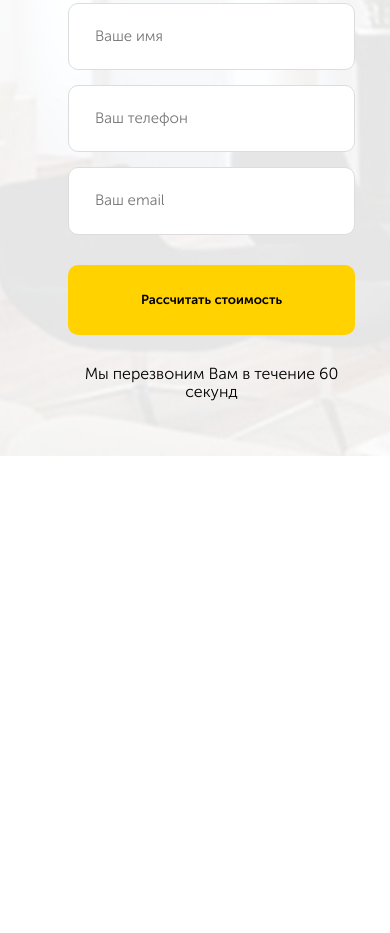
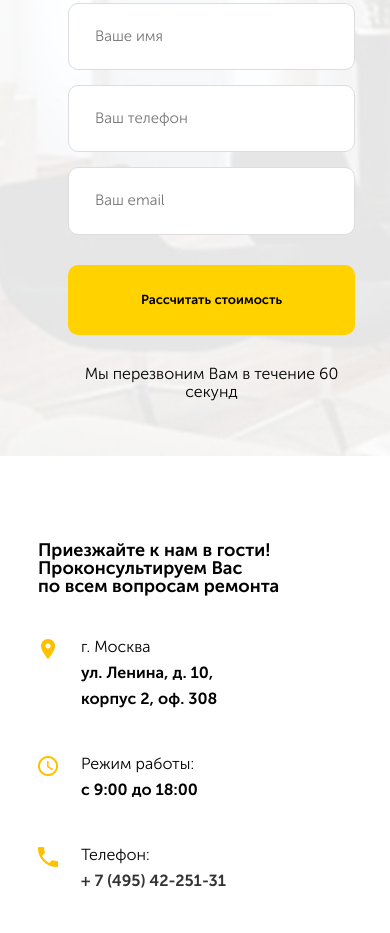
Before and after one commit to ekatebenkova/repair, a plain HTML site: page index.html in a window 390 px wide. Shown: the part 6492-7425 px from the top of the page. Before the commit the page ends 6948 px from the top, so only its background shows below. Drawn offline with nearby package versions, Linux system fonts and the light colour scheme.

Commit message:
утсановка счетчика яндекс-метрики

```diff
--- a/index.html
+++ b/index.html
@@ -9,6 +9,9 @@
   <link rel="stylesheet" href="css/slick.css">
   <link rel="stylesheet" href="css/animate.css">
   <link rel="stylesheet" href="css/style.css">
+  <!-- Yandex.Metrika counter -->
+  <script type="text/javascript" > (function(m,e,t,r,i,k,a){m[i]=m[i]||function(){(m[i].a=m[i].a||[]).push(arguments)}; m[i].l=1*new Date();k=e.createElement(t),a=e.getElementsByTagName(t)[0],k.async=1,k.src=r,a.parentNode.insertBefore(k,a)}) (window, document, "script", "https://cdn.jsdelivr.net/npm/yandex-metrica-watch/tag.js", "ym"); ym(53983219, "init", { clickmap:true, trackLinks:true, accurateTrackBounce:true, webvisor:true, trackHash:true }); </script> <noscript><div><img src="https://mc.yandex.ru/watch/53983219" style="position:absolute; left:-9999px;" alt="" /></div></noscript>
+  <!-- /Yandex.Metrika counter -->
 </head>
 <body>
   <nav class="navbar">
@@ -321,6 +324,51 @@
 
 </main>
 
+<footer class="footer">
+  <div class="map" id="map">
+    <script type="text/javascript" charset="utf-8" async src="https://api-maps.yandex.ru/services/constructor/1.0/js/?um=constructor%3Aa109d7baf604933b6f41e31b410923f4ed92443c36fc6f4942e9cd45f7143a7f&amp;width=100%25&amp;height=640&amp;lang=ru_RU&amp;scroll=false"></script>
+  </div>
+  <div class="container">
+    <div class="contacts-block">
+      <div class="contacts">
+        <h3 class="contacts__title">Приезжайте к нам в гости! Проконсультируем Вас <br> по всем вопросам ремонта</h3>
+        <ul class="contacts-list">
+          <li class="contacts-list__item">
+            <span class="contacts-list__icon">
+              <img src="img/footer/map-placeholder.png" alt="">
+            </span>
+            <!-- /.contacts-list__icon -->
+            <span class="contacts-list__text">г. Москва <br>
+              <b class="contacts-list__text-work">ул. Ленина, д. 10, <br>
+                корпус 2, оф. 308</b></span>
+            <!-- /.contacts-list__text -->
+          </li>
+          <li class="contacts-list__item">
+            <span class="contacts-list__icon">
+              <img src="img/footer/clock-with-white-face.png" alt="">
+            </span>
+            <!-- /.contacts-list__icon -->
+            <span class="contacts-list__text">Режим работы: <br>
+            <b class="contacts-list__text-work">с 9:00 до 18:00</b></span>
+            <!-- /.contacts-list__text -->
+          </li>
+          <li class="contacts-list__item">
+            <span class="contacts-list__icon">
+              <img src="img/footer/phone-call-button.png" alt="">
+            </span>
+            <!-- /.contacts-list__icon -->
+            <span class="contacts-list__text">Телефон: <br> <a class="contacts-list__text-tel" href="tel:+ 7(495)42-251-31">+ 7 (495) 42-251-31</a></span>
+            <!-- /.contacts-list__text -->
+          </li>
+          <!-- /.contacts-list__item -->
+        </ul>
+        <!-- /.contacts-list -->
+      </div>
+      <!-- /.contacts -->
+    </div>
+    <!-- /.contacts-block -->
+  </div>
+</footer>
 
 <div class="modal" id="modal">
   <div class="modal-dialog">
--- /dev/null
+++ b/sass/blocks/_footer.sass
@@ -0,0 +1,67 @@
+.footer
+  position: relative
+.map
+  position: absolute
+  left: 0
+  top: 0
+  width: 50%
+.contacts
+  flex-basis: 50%
+  padding-top: 100px
+  padding-left: 200px
+  &__title
+    +bold
+    font-size: 22px
+    line-height: 1.4
+    margin-bottom: 100px
+  &-block
+    display: flex
+    justify-content: flex-end
+  &-list
+    padding: 0
+    list-style: none
+    &__icon
+      width: 20px
+      height: 20px
+      text-align: center
+      line-height: 20px
+      margin-right: 23px
+      padding-top: 5px
+    &__item
+      display: flex
+      align-items: flex-start
+      margin-bottom: 39px
+    &__text
+      font-size: 16px
+      line-height: 26px
+      &-tel
+        text-decoration: none
+        +bold
+        color: $text-color
+      &-work
+        +bold
+@media (max-width: 1200px)
+  .footer
+  .map
+  .contacts
+    padding-top: 100px
+    padding-left: 50px
+    &__title
+      margin-bottom: 100px
+      font-size: 18px
+      line-height: 1
+@media (max-width: 768px)
+  .footer
+    display: flex
+    flex-direction: column-reverse
+  .map
+    position: inherit
+    width: 100%
+  .contacts
+    flex-basis: 100%
+    padding-top: 67px
+    padding-left: 0
+    &__title
+      margin-bottom: 39px
+      font-size: 18px
+      line-height: 1
--- a/sass/style.sass
+++ b/sass/style.sass
@@ -15,6 +15,8 @@
 @import 'blocks/steps'
 /* Стили для блока brif */
 @import 'blocks/brif'
+/* Стили для блока footer */
+@import 'blocks/footer'
 
 /* Стили модального окна */
 @import 'blocks/modal'
```
Also changed, not shown: css/style.css, img/footer/clock-with-white-face.png (added), img/footer/map-placeholder.png (added), img/footer/phone-call-button.png (added), 1 other file.
